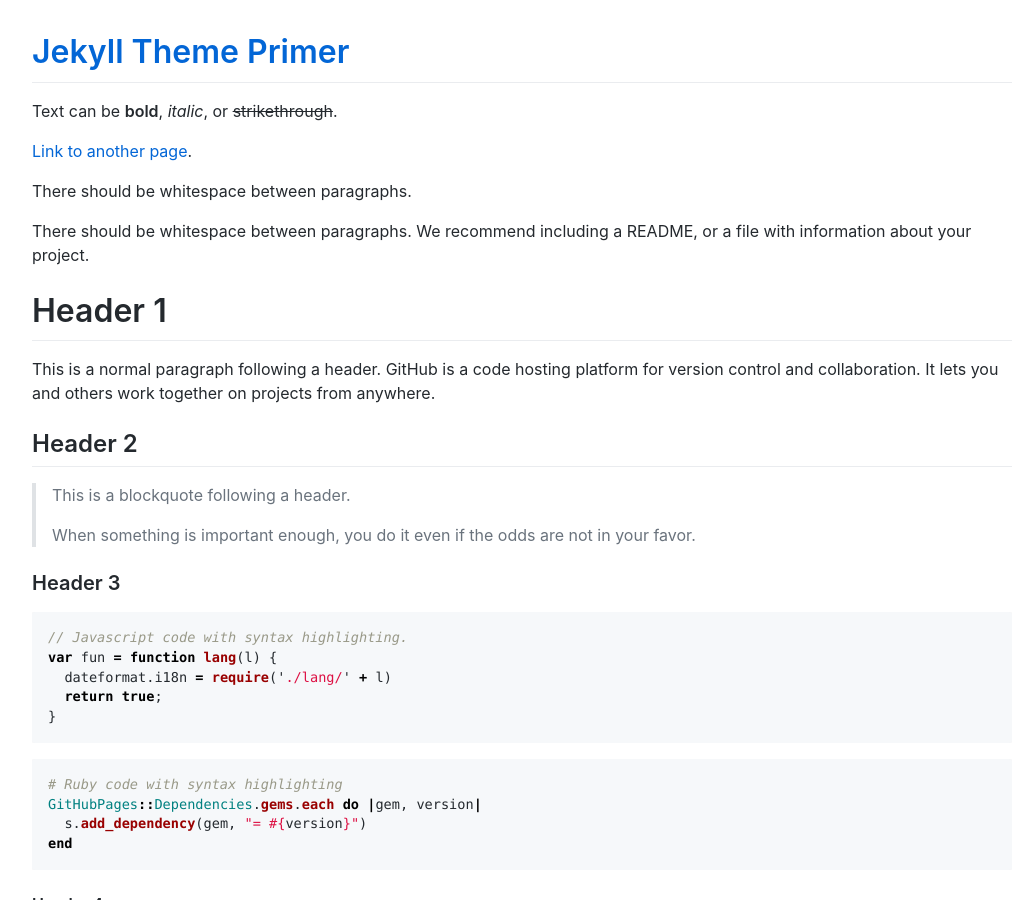
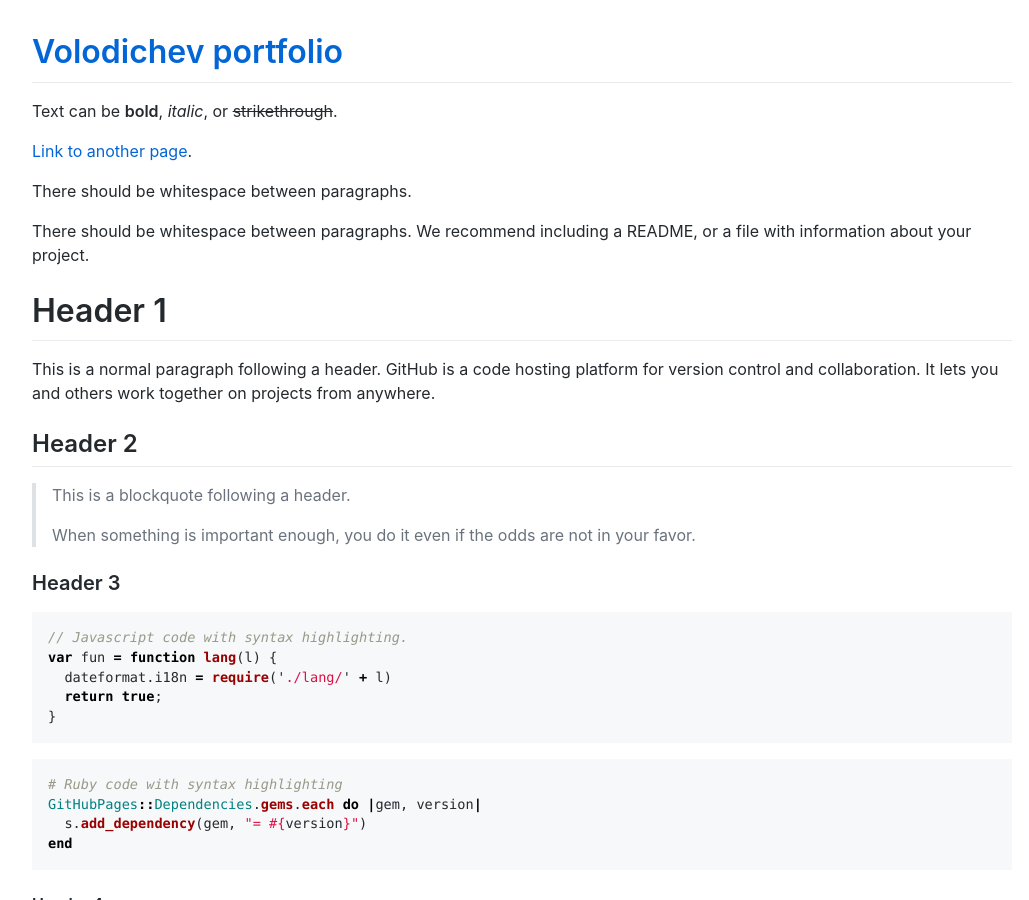
Before and after one commit to Volodichev/Bio, a Jekyll site: the page built from index.md, in a window 1280 px wide and 900 px high. Shown: the whole window, without its empty margins (118-1147 px from the left). Built offline with Jekyll 4.4.1, drawn with Linux system fonts in a browser that asks for light colours; comment, search, counter and statistics services are not loaded.

Commit message:
Initial commit

```diff
--- a/_config.yml
+++ b/_config.yml
@@ -16,5 +16,5 @@ github:
     path: "/"
   repository_url: "https://github.com/pages-themes/primer"
 
-title: Jekyll Theme Primer
-description: Primer is a Jekyll theme for GitHub Pages
+title: Volodichev portfolio
+description: Мои проекты
```
